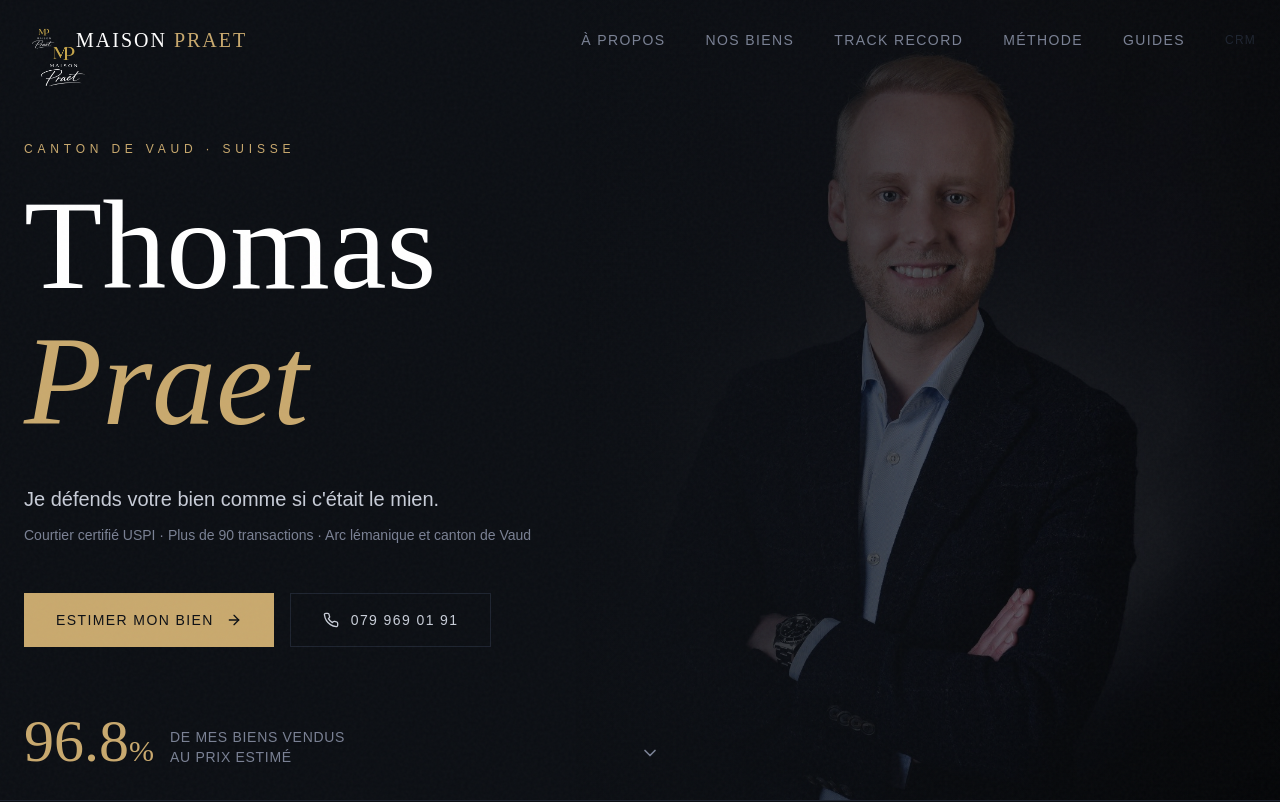
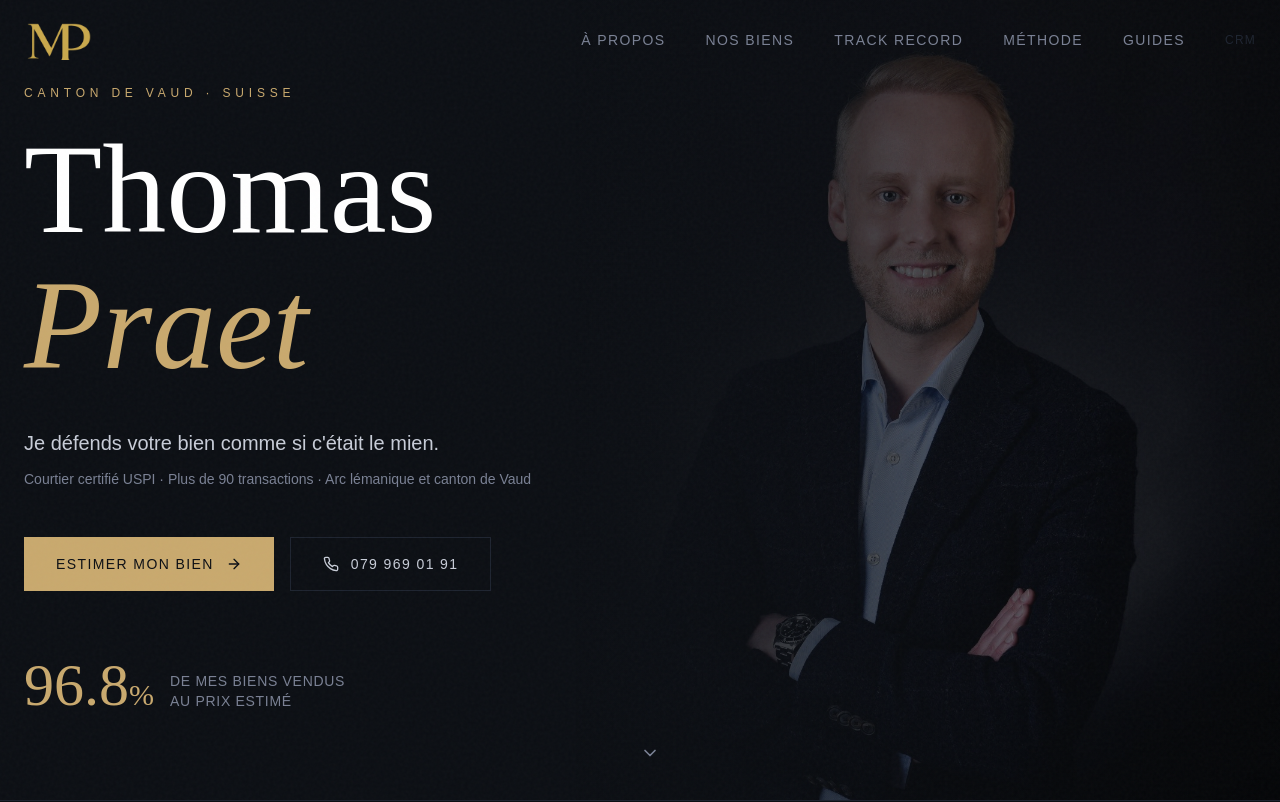
Before and after one commit to Sinseed/maison-praet, a Next.js app: page / in a window 1280 px wide. Shown: the top 802 px of the page. Built offline with nearby package versions, Linux system fonts and the light colour scheme.

Commit message:
Logo : MP doré seul dans navbar, retiré du hero

```diff
--- a/app/components/Nav.tsx
+++ b/app/components/Nav.tsx
@@ -33,9 +33,8 @@ export default function Nav() {
   return (
     <nav className={`fixed top-0 left-0 right-0 z-50 transition-all duration-500 ${scrolled || !isHome ? 'bg-brand-dark/95 backdrop-blur-md border-b border-brand-border' : ''}`}>
       <div className="max-w-7xl mx-auto px-6 py-5 flex items-center justify-between">
-        <Link href="/" className="flex items-center gap-3">
+        <Link href="/" className="flex items-center">
           <img src="/logo-mp.png" alt="Maison Praet" className="h-10 w-auto" />
-          <span className="font-display text-xl font-light tracking-widest text-white">MAISON <span className="text-brand-gold">PRAET</span></span>
         </Link>
         <div className="hidden md:flex items-center gap-10">
           {links.map(item => (
--- a/app/page.tsx
+++ b/app/page.tsx
@@ -18,11 +18,6 @@ function Hero() {
       {/* Content */}
       <div className="relative z-20 min-h-screen flex flex-col justify-end md:justify-center pb-12 md:pb-0 max-w-7xl mx-auto px-6">
         <div className="max-w-2xl">
-          {/* Logo sceau */}
-          <div className="mb-8">
-            <img src="/logo-mp.png" alt="Maison Praet" className="h-16 md:h-20 w-auto" />
-          </div>
-
           <p className="font-body text-xs tracking-[0.4em] uppercase text-brand-gold mb-6">Canton de Vaud · Suisse</p>
 
           <h1 className="font-display text-6xl sm:text-7xl md:text-8xl lg:text-9xl font-light text-white leading-[0.95] mb-2">
```
Also changed, not shown: public/logo-mp.png.
